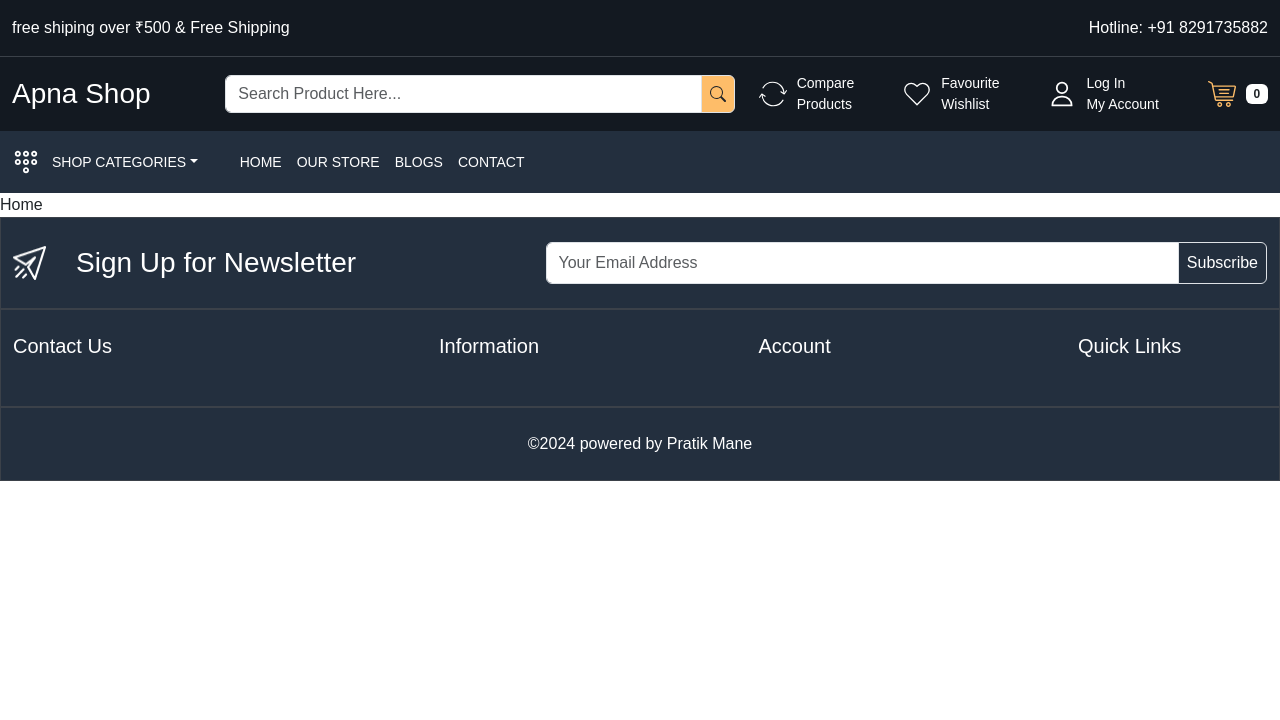
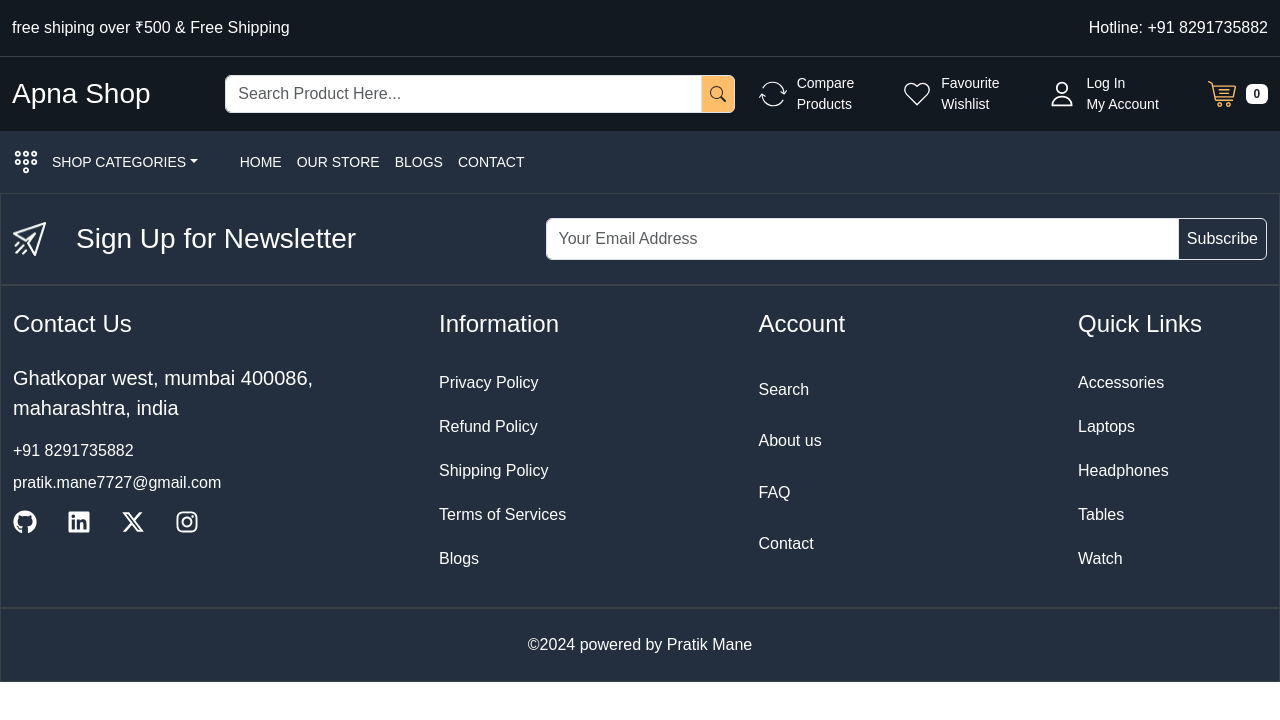
Before and after one commit to pratikravindramane/Ecommerce, a React (Create React App) app in the folder client/: page / in a window 1280 px wide. Shown: the top 720 px of the page. Built offline with nearby package versions, Linux system fonts and the light colour scheme.

Commit message:
footer done

```diff
--- a/client/src/components/Footer.js
+++ b/client/src/components/Footer.js
@@ -1,5 +1,7 @@
 import React from "react";
 import newsLetter from "../images/newsletter.png";
+import { Link } from "react-router-dom";
+import { FaLinkedin, FaXTwitter, FaInstagram, FaGithub } from "react-icons/fa6";
 function Footer() {
   return (
     <>
@@ -33,19 +35,90 @@ function Footer() {
         <div className="container-xxl">
           <div className="row">
             <div className="col-4">
-              <h5 className="text-white mb-4">Contact Us</h5>
+              <h4 className="text-white mb-4">Contact Us</h4>
+              <div>
+                <address className="text-white fs-5">
+                  Ghatkopar west, mumbai 400086, maharashtra, india
+                </address>
+                <a
+                  href="tel:+91 8291735882"
+                  className="mt-3 d-block mb-2 text-white"
+                >
+                  +91 8291735882
+                </a>
+                <a
+                  href="mailto:pratik.mane7727@gmail.com"
+                  className="mt-2 d-block mb-2 text-white"
+                >
+                  pratik.mane7727@gmail.com
+                </a>
+                <div className="social-icons d-flex gap-30 align-items-center">
+                  <a
+                    href={"https://github.com/pratikravindramane/"}
+                    target="_blank"
+                    alt="social-icons"
+                    rel="noreferrer"
+                    className="text-white fs-4"
+                  >
+                    <FaGithub />
+                  </a>
+                  <a
+                    href={"https://linkedin.com/in/pratik-mane-22975019b/"}
+                    rel="noreferrer"
+                    target="_blank"
+                    alt="social-icons"
+                    className="text-white fs-4"
+                  >
+                    <FaLinkedin />
+                  </a>
+                  <a
+                    href={"https://twitter.com/pratikmane5598"}
+                    target="_blank"
+                    alt="social-icons"
+                    rel="noreferrer"
+                    className="text-white fs-4"
+                  >
+                    <FaXTwitter />
+                  </a>
+                  <a
+                    href={"https://www.instagram.com/mane.prem"}
+                    rel="noreferrer"
+                    target="_blank"
+                    alt="social-icons"
+                    className="text-white fs-4"
+                  >
+                    <FaInstagram />
+                  </a>
+                </div>
+              </div>
               <div></div>
             </div>
-            <div className="col-3">
-              <h5 className="text-white mb-4">Information</h5>
+            <div className="col-3 d-grid">
+              <h4 className="text-white mb-4">Information</h4>
+              <Link className="text-white py-2 mb-1">Privacy Policy</Link>
+              <Link className="text-white py-2 mb-1">Refund Policy</Link>
+              <Link className="text-white py-2 mb-1">Shipping Policy</Link>
+              <Link className="text-white py-2 mb-1">Terms of Services</Link>
+              <Link className="text-white py-2 mb-1">Blogs</Link>
               <div></div>
             </div>
-            <div className="col-3">
-              <h5 className="text-white mb-4">Account</h5>
+            <div className="col-3 d-grid">
+              <h4 className="text-white mb-4">Account</h4>
+              <Link className="text-white py-2 mb-1">Search</Link>
+              <Link className="text-white py-2 mb-1">About us</Link>
+              <Link className="text-white py-2 mb-1">FAQ</Link>
+              <Link className="text-white py-2 mb-1">Contact</Link>
               <div></div>
             </div>
-            <div className="col-2">
-              <h5 className="text-white mb-4">Quick Links</h5>
+            <div className="col-2 d-grid">
+              <h4 className="text-white mb-4">Quick Links</h4>
+              <div className="footer-links d-grid flex-colomn">
+                <Link className="text-white py-2 mb-1">Accessories</Link>
+                <Link className="text-white py-2 mb-1">Laptops</Link>
+                <Link className="text-white py-2 mb-1">Headphones</Link>
+                <Link className="text-white py-2 mb-1">Tables</Link>
+                <Link className="text-white py-2 mb-1">Watch</Link>
+              </div>
               <div></div>
             </div>
           </div>
--- a/client/src/pages/Home.js
+++ b/client/src/pages/Home.js
@@ -1,7 +1,7 @@
 import React from "react";
 
 function Home() {
-  return <div>Home</div>;
+  return <div></div>;
 }
 
 export default Home;
```
